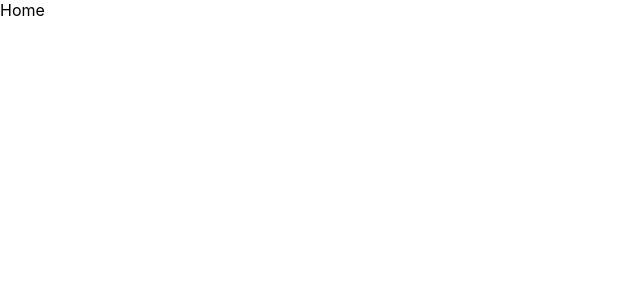
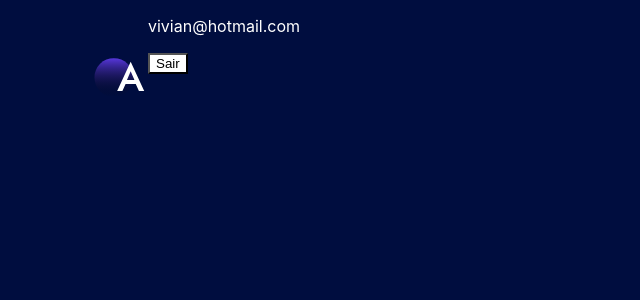
Before and after one commit to viviandemitry/RobotBlog, a React (Create React App) app: page /home in a window 1280 px wide. Shown: the top 300 px of the page, without its empty margins (0-640 px from the left). Built offline with nearby package versions, Linux system fonts and the light colour scheme.

Commit message:
header config

```diff
--- a/src/App.css
+++ b/src/App.css
@@ -1,3 +1,8 @@
+* {
+    background-color: #000D3F;
+}
+
+
 .App {
   text-align: center;
 }
--- a/src/App.js
+++ b/src/App.jsx
@@ -1,18 +1,20 @@
 import logo from './logo.svg';
-import './App.css';
 import { useNavigate, Routes, Route} from 'react-router-dom';
 import Initial from './views/Initial/view';
 import Login from './views/Login/view';
 import Home from './views/Home/view';
+import './App.css';
 
 function App() {
   return (
+
    <Routes>
       <Route path="/" element={<Initial/>}/>
       <Route path="/login" element={<Login/>}/>
       <Route path="/home" element={<Home/>}/>
    </Routes>
 
+
   );
 }
 
--- a/src/components/Header/index.jsx
+++ b/src/components/Header/index.jsx
@@ -2,14 +2,33 @@ import React from 'react';
 import styled from "styled-components";
 import * as Styles from './styles';
 import Logo from "../../assets/icons/logoicon.svg"
+import { useSelector } from 'react-redux';
+import { useLocation } from 'react-router-dom';
 
 
 export default function Header() {
+
+  const email = useSelector((state) => state.email);
+
+  const location = useLocation();
+
+  console.log(location)
+
   return (
     <Styles.Container>
         <Styles.ContainerLogo>
          <img src={Logo} alt="user" />
         </Styles.ContainerLogo>
+        {location.pathname === "/home" && (
+          <div>
+        <Styles.Email>
+          {email}
+        </Styles.Email>
+        <Styles.ButtonLogout>
+          Sair
+        </Styles.ButtonLogout>
+        </div>
+        )}
     </Styles.Container>
   )
 }
--- a/src/components/Header/styles.js
+++ b/src/components/Header/styles.js
@@ -2,10 +2,8 @@ import styled from "styled-components";
 
 export const Container = styled.div`
     display: flex;
-    width: 1728px;
-    height: 1117px;
+    width: 100%;
     background: #000D3F;
-
 
 `;
 
@@ -14,10 +12,18 @@ export const ContainerLogo = styled.div`
     position: relative;
     padding-top: 49px;
     padding-left: 91px;
-    padding-bottom: 984px;
-    padding-right: 1563px;
+
     img{
         width: 57px;
         height: 57px;
     }
 `;
+
+export const Email = styled.p`
+    color: white;
+`;
+
+export const ButtonLogout = styled.button`
+    background: white;
+
+`;
--- a/src/storage/slice.js
+++ b/src/storage/slice.js
@@ -1,6 +1,7 @@
 import { createSlice } from "@reduxjs/toolkit";
 
 const initialState = {
+    email: 'vivian@hotmail.com',
 
 };
 
@@ -8,10 +9,13 @@ const sliceReducer = createSlice ({
     name:"rootReducer",
     initialState,
     reducers: {
+        GetEmail: (state, action) => {
+            state.email = action.payload;
+        }
 
     }
 })
 
-export const {} = sliceReducer.actions;
+export const { GetEmail } = sliceReducer.actions;
 
 export default sliceReducer.reducer;
--- a/src/views/Home/view.jsx
+++ b/src/views/Home/view.jsx
@@ -1,7 +1,10 @@
 import React from 'react'
+import Header from '../../components/Header'
 
 export default function Home() {
   return (
-    <div>Home</div>
+    <div>
+    <Header />
+  </div>
   )
 }
```
